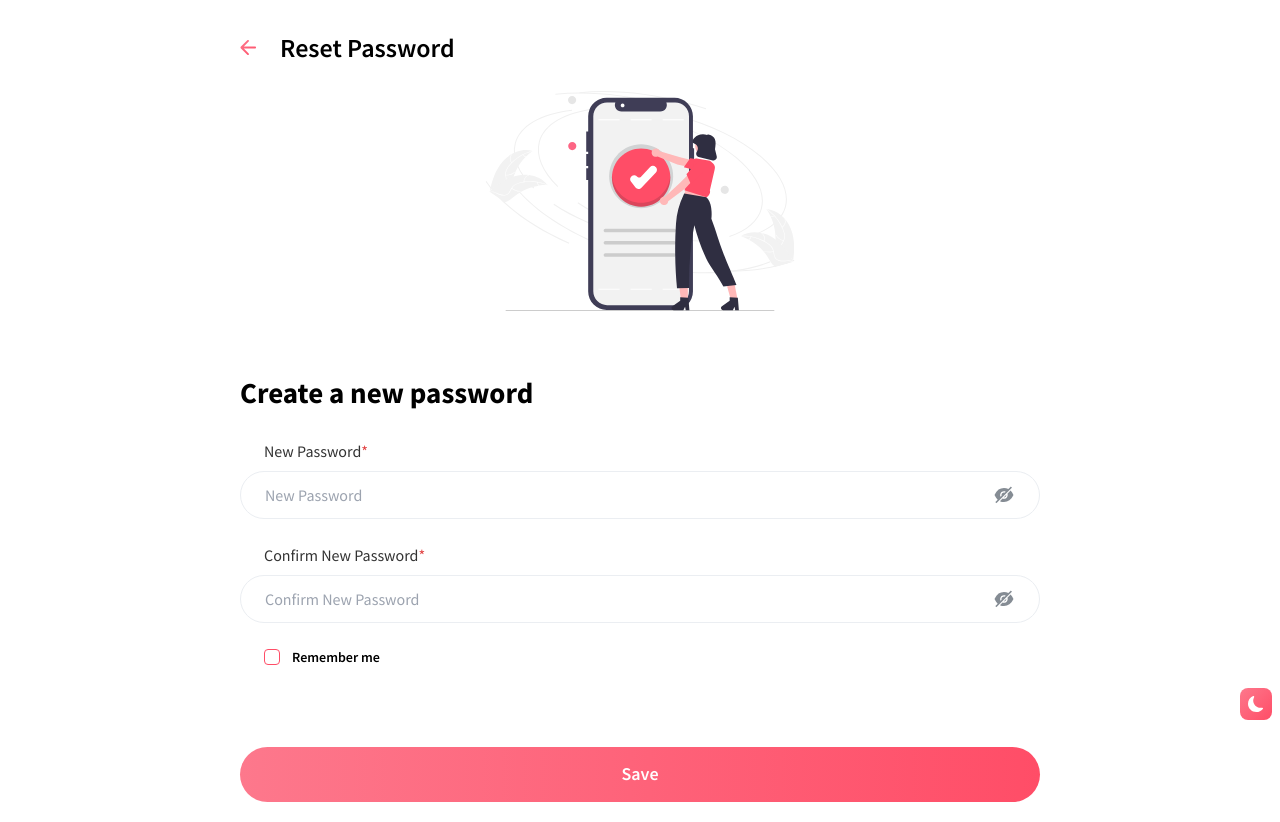
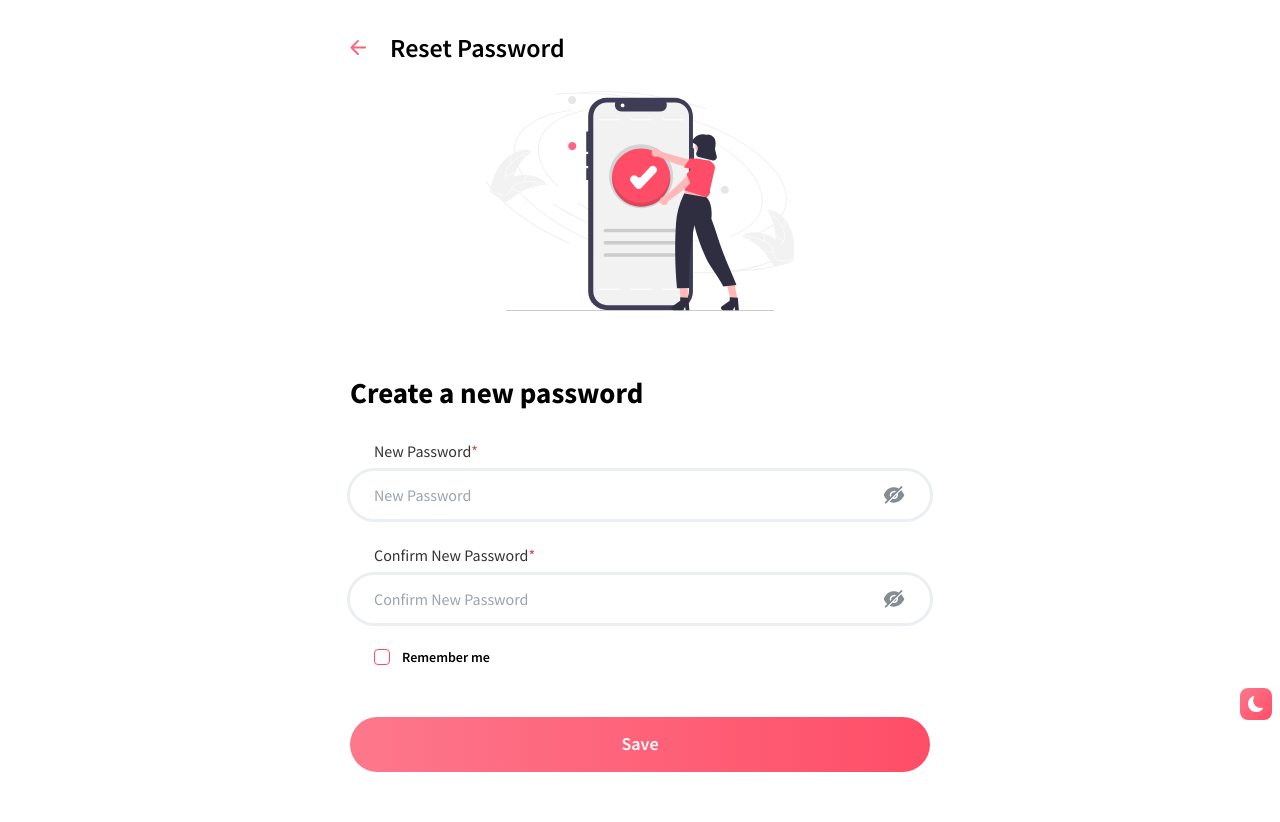
Before and after one commit to b1amage/further-web-front-end, a React (Create React App) app: page /forgot_password/otp/1/reset_password in a window 1280 px wide. After the commit the page ends 800 px from the top, so only its background shows below. Built offline with nearby package versions, Linux system fonts and the light colour scheme.

Commit message:
forgot password (done)

```diff
--- a/package.json
+++ b/package.json
@@ -3,6 +3,7 @@
   "version": "0.1.0",
   "private": true,
   "dependencies": {
+    "@hookform/resolvers": "^2.9.7",
     "@testing-library/jest-dom": "^5.16.4",
     "@testing-library/react": "^13.3.0",
     "@testing-library/user-event": "^13.5.0",
@@ -14,6 +15,7 @@
     "otp-input-react": "^0.3.0",
     "react": "^18.2.0",
     "react-dom": "^18.2.0",
+    "react-hook-form": "^7.34.0",
     "react-icons": "^4.4.0",
     "react-router-dom": "^6.3.0",
     "react-scripts": "5.0.1",
--- a/src/components/forgot_password/HeaderPassword.js
+++ b/src/components/forgot_password/HeaderPassword.js
@@ -1,10 +1,15 @@
 import React from 'react'
+import { useNavigate } from 'react-router-dom'
 import back from '../../assets/svg/back.svg'
-export const HeaderPassword = ({name}) => {
+export const HeaderPassword = ({name, path}) => {
+  const navigate = useNavigate()
+  const changePage = () => {
+    navigate(path)
+  }
   return (
     <header className='header'>
         <div className="flex mt-1 mb-6">
-          <img src={back} alt="back-button" className="cursor-pointer"/>
+          <img src={back} alt="back-button" className="cursor-pointer" onClick={changePage}/>
           <span className="mx-6 font-semibold text-[26px] font-sourceSansPro">
             {name}
           </span>
--- a/src/components/notification/NotificationFrame.js
+++ b/src/components/notification/NotificationFrame.js
@@ -9,7 +9,7 @@ export const NotificationFrame = () => {
         <DisplaySvg svg={notification}/>
         <h1 className="text-center mt-6 text-primary-100 text-[32px]">Congratulations!</h1>
         <p className="text-center mt-3.5 text-lg">Your account is ready to use</p>
-        <Button name="Go to Homepage"/>
+        <Button name="Go to Homepage" path={"/"}/>
     </>
   )
 }
--- a/src/components/otp/OtpContainer.js
+++ b/src/components/otp/OtpContainer.js
@@ -3,8 +3,8 @@ import OTPInput from "otp-input-react";
 
 export const OtpContainer = ({OTP, setOTP}) => {
   return (
-    <div className=" gap-4  my-[60px] w-full">
-        <OTPInput value={OTP} onChange={setOTP} autoFocus OTPLength={4} otpType="number" secure inputClassName="otp-field !w-[83px] !h-[68px] border border-gray rounded-[20px] text-[29px] outline-primary-100 !m-0" className="w-full flex justify-between gap-4"/>
+    <div className="gap-2 my-[60px] w-full">
+        <OTPInput value={OTP} onChange={setOTP} autoFocus OTPLength={4} otpType="number" secure inputClassName="otp-field !w-[65px] !h-[65px] border border-gray rounded-[20px] text-[29px] outline-primary-100 !m-0" className="w-full inline-flex justify-between"/>
     </div>
   );
 };
--- a/src/components/reset_password/InputBox.js
+++ b/src/components/reset_password/InputBox.js
@@ -1,21 +1,28 @@
-import React from "react";
+import React, { useState } from "react";
 import hiddenPasswordButton from "../../assets/svg/hiddenPasswordButton.svg";
+export const InputBox = ({id, name, title, value ,handleOnChange}) => {
+  const [isHidden, setIsHidden] = useState(true)
 
-export const InputBox = ({id, name, title}) => {
+  const showPassword = () => {
+    setIsHidden(state => !state)
+  }
+
   return (
     <div className="my-6">
       <label htmlFor={id} className=" opacity-80 mx-6">
         {title}<span className="text-required">*</span>
       </label>
-      <div className="w-full h-12 flex rounded-[100px] border border-gray px-6 py-3 mt-2">
+      <div className={`w-full h-12 flex rounded-[100px] ${value.length > 0 ? "outline-primary-100" : "outline-gray"} outline px-6 py-3 mt-2`}>
         <input
-          type="password"
+          type={isHidden ? "password" : "text"}
           id={id}
           name={name}
           className="w-full h-full outline-none bg-transparent"
           placeholder={title}
+          value={value}
+          onChange={e => handleOnChange(e)}
         />
-        <img src={hiddenPasswordButton} alt="hidden-button" />
+        <img src={hiddenPasswordButton} alt="hidden-button" onClick={showPassword}/>
       </div>
     </div>
   );
--- a/src/components/reset_password/ResetPasswordForm.js
+++ b/src/components/reset_password/ResetPasswordForm.js
@@ -1,16 +1,58 @@
-import React from "react";
+import React, { useState } from "react";
 import { RememberPwd } from "./RememberPwd";
-import {Button} from "../forgot_password/Button"
+import { SubmitFormButton } from "./SubmitFormButton";
+import { useNavigate, useParams } from "react-router-dom";
 import { InputBox } from "./InputBox";
 export const ResetPasswordForm = () => {
+  const passwordRegex = /^(?=.*[a-z])(?=.*[A-Z])(?=.*\d)[a-zA-Z\d]{8,}$/;
+  const {place} = useParams()
+  const [newPwd, setNewPwd] = useState("")
+  const [confirmPwd, setConfirmPwd] = useState("")
+  const [error, setError] = useState("")
+  const onChangeNewPassword = (e) => {
+    setNewPwd(e.target.value)
+  }
+
+  const onChangeConfirmPassword = (e) => {
+    setConfirmPwd(e.target.value)
+  }
+
+  const navigate = useNavigate()
+
+  const validatePassword = (e) => {
+    e.preventDefault()
+    if (newPwd.length < 8){
+      setError("* Password must have at least 8 characters")
+    } else{
+      if (newPwd.length > 20){
+        setError("* Password length must not longer than 20 characters")
+      } else{
+        if (!passwordRegex.test(newPwd)){
+          setError("* Invalid password")
+        } else{
+          if (newPwd !== confirmPwd){
+            setError("* Invalid password")
+          } else{
+            navigate(`/forgot_password/otp/${place}/reset_password/notification`)
+          }
+        }
+      }
+    }
+  };
+
   return (
     <div className="mt-[60px]">
-      <form action="">
+      <form onSubmit={validatePassword}>
         <h1 className="font-bold text-[29px]">Create a new password</h1>
-        <InputBox id="new-pwd" name="new_pwd" title="New Password"/>
-        <InputBox id="confirm-pwd" name="confirm_pwd" title="Confirm New Password"/>
+        <InputBox id="new-pwd" name="new_pwd" title="New Password" value={newPwd} handleOnChange={onChangeNewPassword}/>
+        <InputBox id="confirm-pwd" name="confirm_pwd" title="Confirm New Password" value={confirmPwd} handleOnChange={onChangeConfirmPassword}/>
+
         <RememberPwd />
-        <Button name="Save"/>
+
+        <div className="mt-[50px] mb-5">
+          {error && <span className="text-required mx-5 py-3 inline-block">{error}</span>}
+          <SubmitFormButton name={"Save"} />
+        </div>
       </form>
     </div>
   );
--- /dev/null
+++ b/src/components/reset_password/SubmitFormButton.js
@@ -0,0 +1,12 @@
+import React from 'react'
+
+export const SubmitFormButton = ({name}) => {
+  return (
+    <button
+      className={`w-full h-[55px] rounded-[32px] bg-gradient-to-l from-primary-100 to-primary-50 text-white font-semibold font-sourceSansPro text-lg`}
+      type="submit"
+    >
+      {name}
+    </button>
+  )
+}
--- a/src/views/ForgotPasswordPage.js
+++ b/src/views/ForgotPasswordPage.js
@@ -14,8 +14,8 @@ export const ForgotPasswordPage = () => {
 
   return (
     <div>
-      <div className="px-6 mt-7 w-full h-screen md:px-32 lg:px-80">
-        <HeaderPassword id={`forgot-password`} name={`Forgot Password`} />
+      <div className="px-6 mt-7 w-full h-screen sm:px-[100px] md:px-[200px] lg:px-[350px]">
+        <HeaderPassword name={`Forgot Password`} />
 
         <DisplaySvg svg={forgotPassword} />
 
--- a/src/views/NotificationPage.js
+++ b/src/views/NotificationPage.js
@@ -3,7 +3,7 @@ import { NotificationFrame } from '../components/notification/NotificationFrame'
 
 export const NotificationPage = () => {
   return (
-    <div className="mx-[33px] mt-32 md:mx-32 lg:mx-60">
+    <div className="mx-[33px] mt-32 sm:mx-[100px] md:mx-[200px] lg:mx-[350px]">
         <NotificationFrame />
     </div>
   )
--- a/src/views/OtpPage.js
+++ b/src/views/OtpPage.js
@@ -1,16 +1,14 @@
 import React from 'react'
 import { HeaderPassword } from '../components/forgot_password/HeaderPassword'
-// import { Keyboard } from '../components/keyboard/Keyboard'
 import { Main } from '../components/otp/Main'
 
 export const OtpPage = () => {
   return (
     <div className='w-full h-screen'>
-        <div className="mx-6 mt-7 md:mx-44 lg:mx-64">
-            <HeaderPassword id={`forgot-password`} name={`Forgot Password`}/>
+        <div className="mx-6 mt-7 sm:mx-[100px] md:mx-[200px] lg:mx-[350px]">
+            <HeaderPassword name={`Forgot Password`} path={-1}/>
             <Main/>
         </div>
-        {/* <Keyboard /> */}
     </div>
   )
 }
--- a/src/views/ResetPassword.js
+++ b/src/views/ResetPassword.js
@@ -5,8 +5,8 @@ import { ResetPasswordForm } from '../components/reset_password/ResetPasswordFor
 import resetPasswordFrame from '../assets/svg/resetPasswordFrame.svg'
 export const ResetPassword = () => {
   return (
-    <div className='mx-6 mt-7 md:mx-32 lg:mx-60'>
-        <HeaderPassword  name="Reset Password"/>
+    <div className='mx-6 mt-7 sm:mx-[100px] md:mx-[200px] lg:mx-[350px]'>
+        <HeaderPassword  name="Reset Password" path={-1}/>
         <DisplaySvg svg={resetPasswordFrame}/>
         <ResetPasswordForm />
     </div>
```
Also changed, not shown: 1 other file (tests, documents, lock files or other folders).
